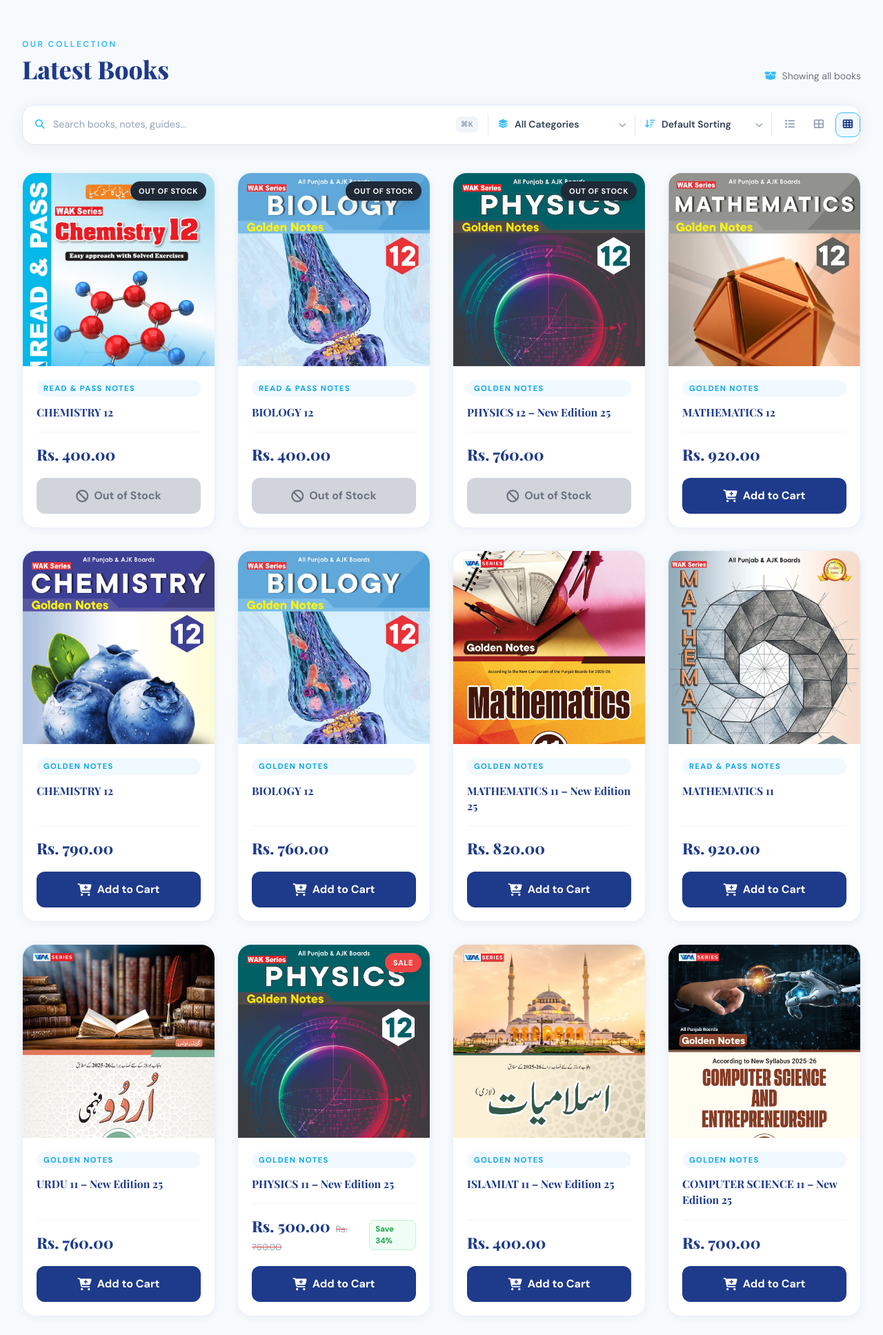
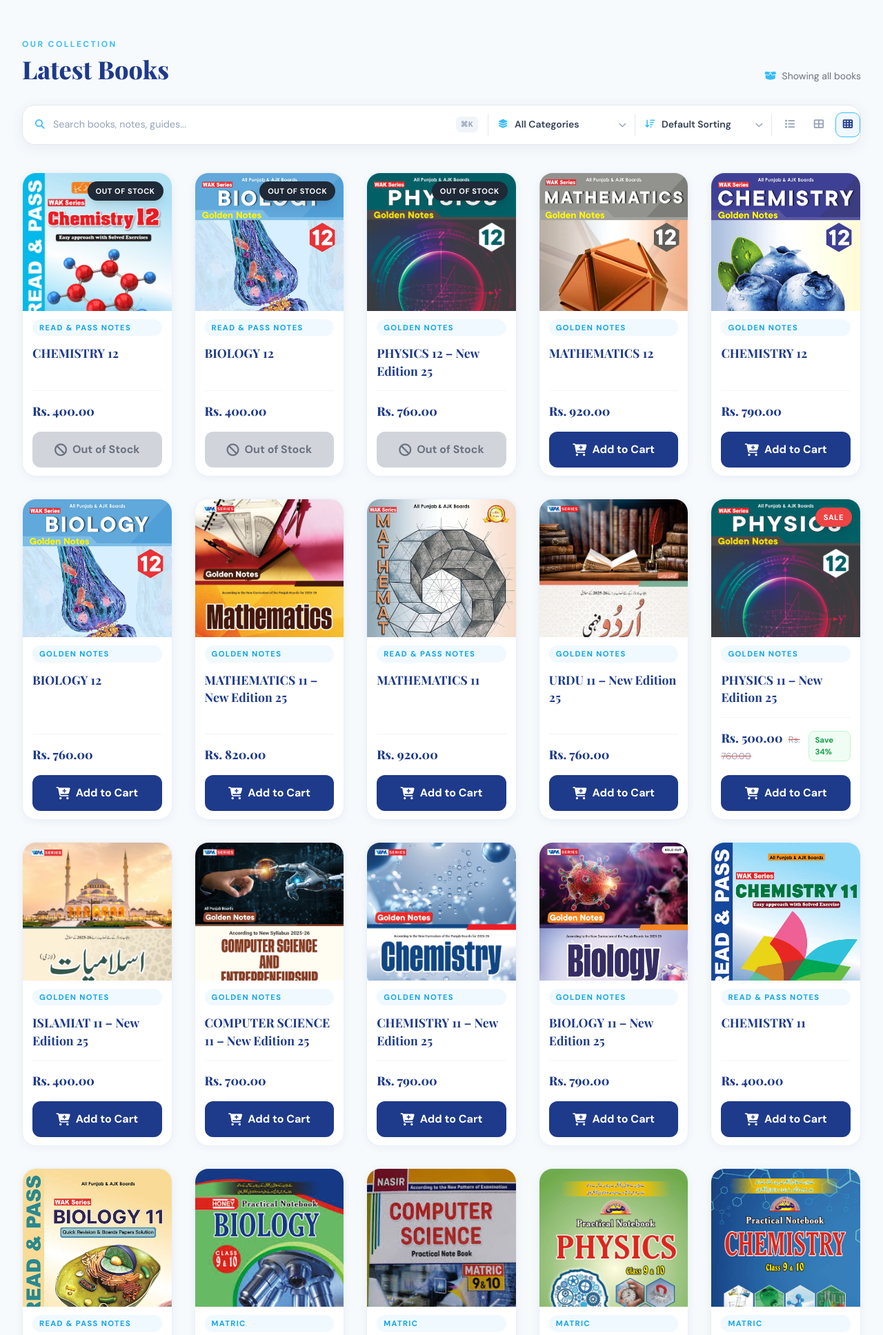
Before and after one commit to AbdullahSyeddd/Wak-Publsihers, a Django app: page / in a window 1280 px wide; the page is wider, and only the part inside the window is pictured. Shown: the part 989-2925 px from the top of that part at 69% size. Run offline with Django 5.2, Linux system fonts and the light colour scheme; data comes from the database, SQL or seed files in the repository; both versions use the stored data as it was after the commit; parts of the project's set-up code (start-up, migrations or seed data) failed here and were passed over; some libraries are stand-ins or nearby versions.

Commit message:
Home Update

```diff
--- a/store/templates/store/home.html
+++ b/store/templates/store/home.html
@@ -254,7 +254,7 @@
 
     <!-- Books Grid Wrapper -->
     <div id="books-wrapper" class="transition-opacity duration-300">
-        <div id="books-grid" class="grid grid-cols-1 sm:grid-cols-2 md:grid-cols-3 lg:grid-cols-4 gap-6 xl:gap-8">
+        <div id="books-grid" class="grid grid-cols-1 sm:grid-cols-2 md:grid-cols-3 lg:grid-cols-5 gap-4">
 
             {% for book in books %}
             <!-- Book Card -->
@@ -780,7 +780,7 @@
 .book-card-img-wrap {
     display: block;
     width: 100%;
-    height: 280px;
+    height: 200px;
     background: #f8faff;
     position: relative;
 }
@@ -841,7 +841,7 @@
     transform: translateX(-50%) translateY(0);
 }
 
-.book-card-body { padding: 20px; }
+.book-card-body { padding: 12px 14px; }
 .book-cat-tag {
     display: inline-block;
     font-size: 0.7rem;
@@ -854,7 +854,7 @@
     border-radius: 50px;
 }
 .book-title {
-    font-size: 0.98rem;
+    font-size: 1.1rem;
     font-weight: 700;
     color: #1e3a8a;
     line-height: 1.45;
@@ -867,7 +867,7 @@
 .book-card:hover .book-title { color: #0ea5e9; }
 
 .book-price-main {
-    font-size: 1.4rem;
+    font-size: 1.1rem;
     font-weight: 800;
     color: #1e3a8a;
     font-family: 'Playfair Display', serif;
@@ -899,7 +899,7 @@
     color: white;
     font-weight: 700;
     font-size: 0.88rem;
-    padding: 13px 16px;
+    padding: 10px 16px;
     border-radius: 14px;
     transition: all 0.3s;
     border: none;
@@ -986,7 +986,7 @@
         const btn = document.getElementById('btn-grid3');
         if(btn) btn.classList.add('view-toggle-btn--active');
     } else {
-        grid.classList.add('grid-cols-1', 'sm:grid-cols-2', 'md:grid-cols-3', 'lg:grid-cols-4');
+        grid.classList.add('grid-cols-1', 'sm:grid-cols-2', 'md:grid-cols-3', 'lg:grid-cols-5');
         const btn = document.getElementById('btn-grid4');
         if(btn) btn.classList.add('view-toggle-btn--active');
     }
```
Also changed, not shown: db.sqlite3.
